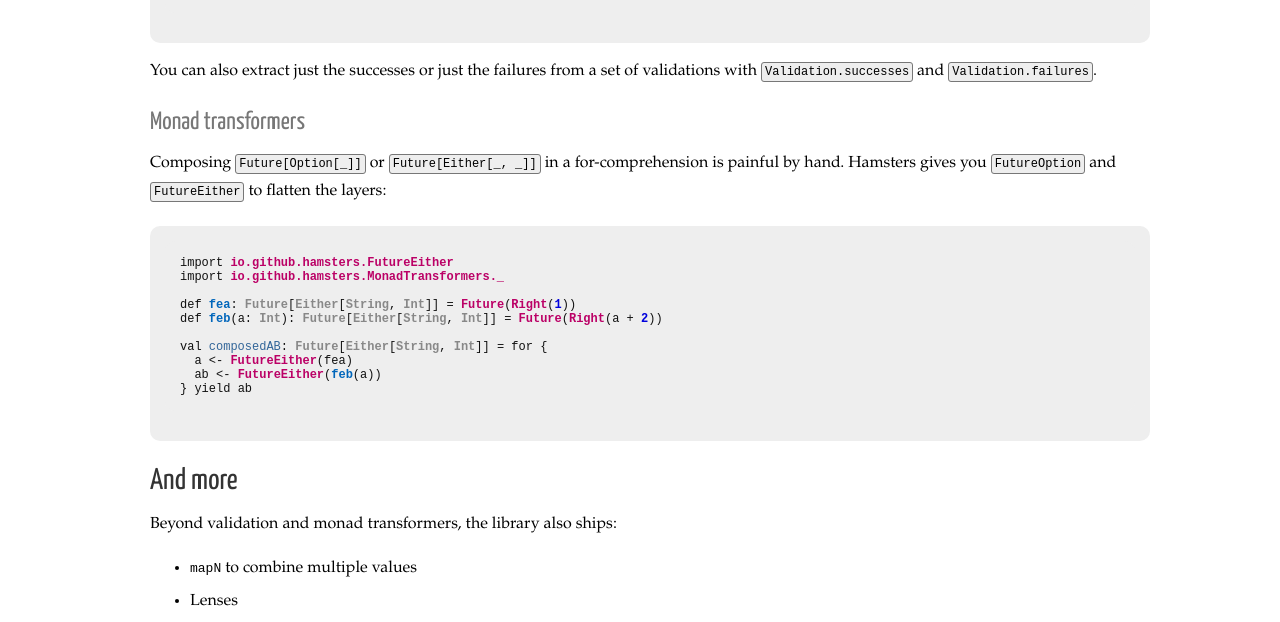
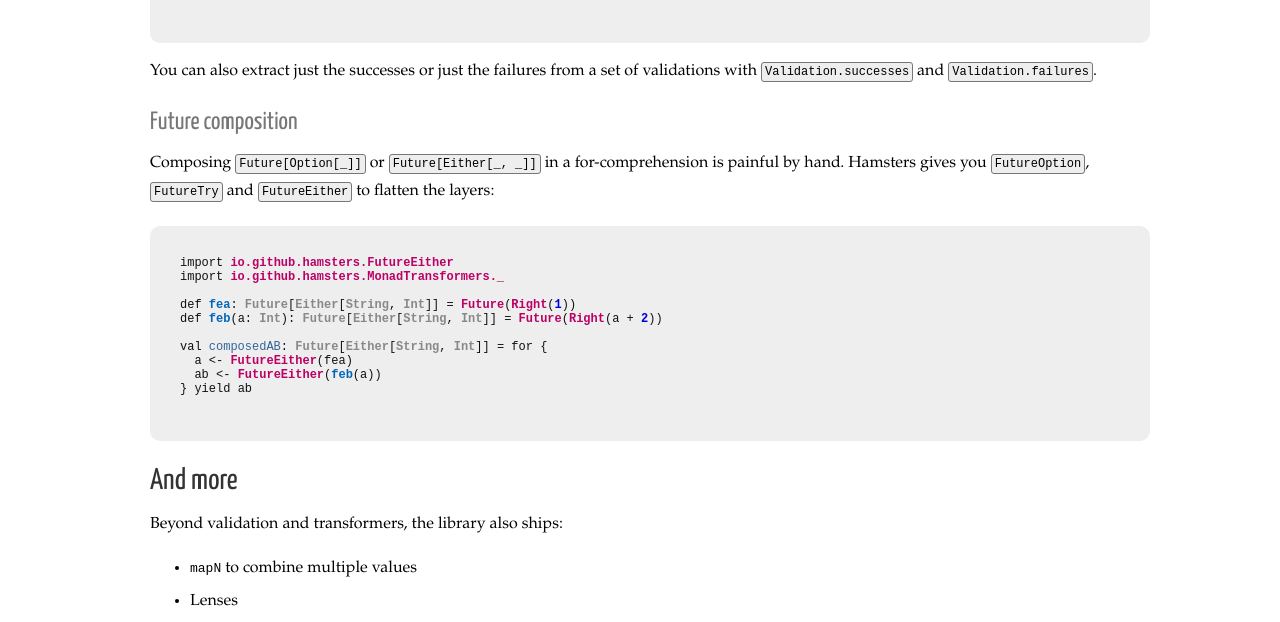
Before and after one commit to loicdescotte/loicdescotte.github.io, a Jekyll site: the page built from _posts/2026-06-06-hamsters-scala3.md, in a window 1280 px wide. Shown: the part 1139-1761 px from the top of the page. Built offline with Jekyll 4.4.1, drawn with Linux system fonts in a browser that asks for light colours; nearby versions of some CDN libraries; comment, search, counter and statistics services are not loaded.

Commit message:
Update section titles and improve clarity

````diff
--- a/_posts/2026-06-06-hamsters-scala3.md
+++ b/_posts/2026-06-06-hamsters-scala3.md
@@ -61,9 +61,9 @@ fromCatchable(compute(0)) // Invalid("/ by zero")
 
 You can also extract just the successes or just the failures from a set of validations with `Validation.successes` and `Validation.failures`.
 
-### Monad transformers
+### Future composition
 
-Composing `Future[Option[_]]` or `Future[Either[_, _]]` in a for-comprehension is painful by hand. Hamsters gives you `FutureOption` and `FutureEither` to flatten the layers:
+Composing `Future[Option[_]]` or `Future[Either[_, _]]` in a for-comprehension is painful by hand. Hamsters gives you `FutureOption`, `FutureTry` and `FutureEither` to flatten the layers:
 
 ```scala
 import io.github.hamsters.FutureEither
@@ -80,7 +80,7 @@ val composedAB: Future[Either[String, Int]] = for {
 
 ## And more
 
-Beyond validation and monad transformers, the library also ships:
+Beyond validation and transformers, the library also ships:
 
 - `mapN` to combine multiple values
 - Lenses
````
